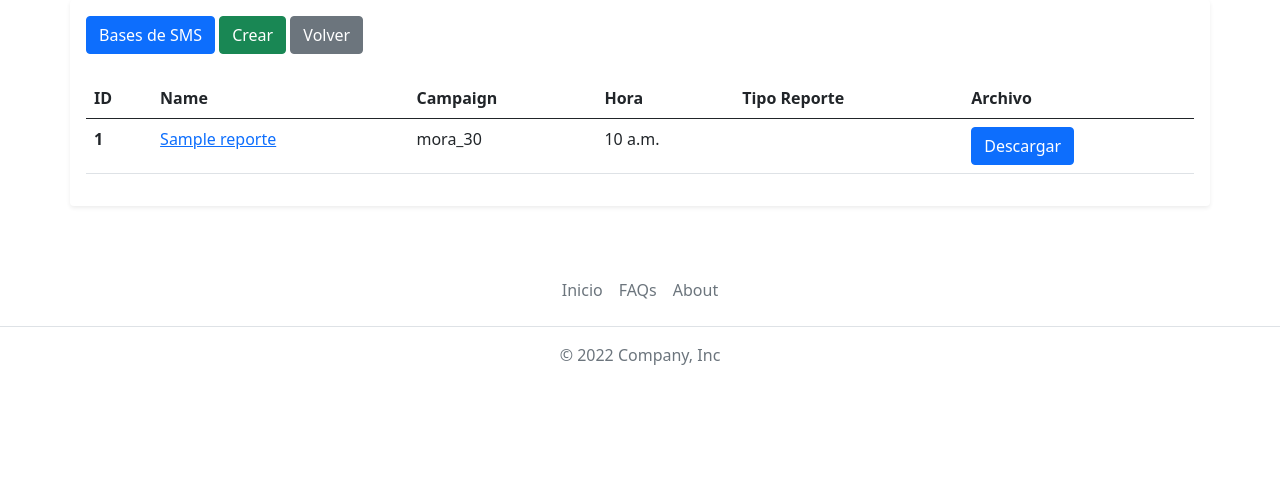
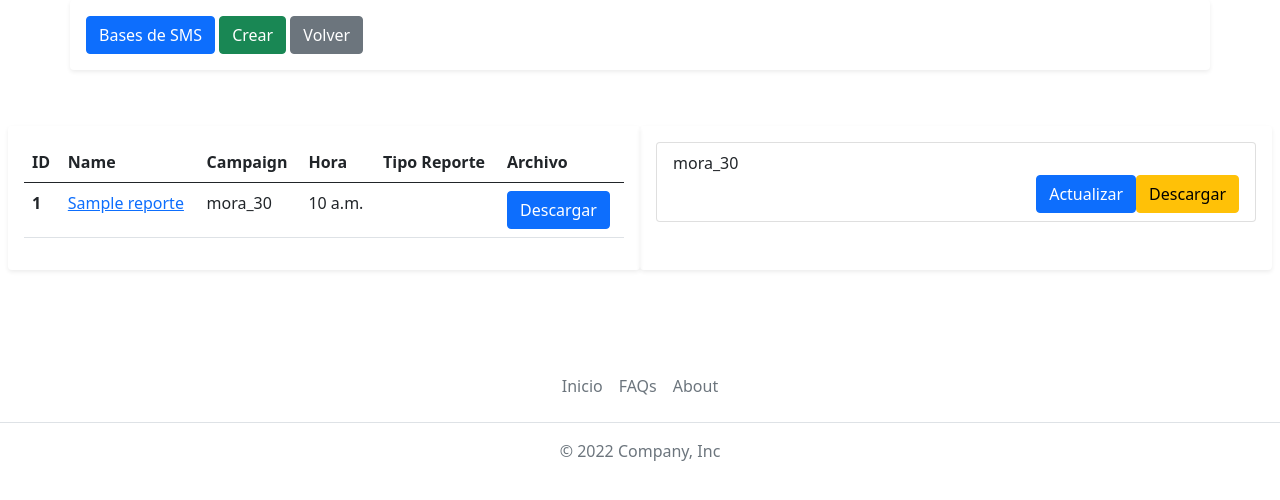
Before and after one commit to Coordinador-BD-SFT/Recupera-Opertools, a Django app: template reportes/templates/reportes/reportes.html in a window 1280 px wide. Shown: the part 136-636 px from the top of the page. Run offline with Django 5.2, Linux system fonts and the light colour scheme; the template is opened without the code that fills it: values that come from a table or form of the project are taken from there, others are empty; tables that the repository leaves empty hold one stand-in row (values such as "Sample post").

```diff
--- a/reportes/templates/reportes/reporte_form.html
+++ b/reportes/templates/reportes/reporte_form.html
@@ -3,9 +3,9 @@
 
 {% block content %}
 
-<div class="container">
+<div class="container-sm">
     <h1>Crear</h1>
-    <form  action="{% url 'reportes:crear' report_type.name %}" method="post" enctype="multipart/form-data">
+    <form novalidate action="{% url 'reportes:crear' report_type.name %}" method="post" enctype="multipart/form-data">
         {% csrf_token %}
         {{ form|crispy }}
         <button type="submit" class="btn btn-primary">Guardar</button>
--- a/reportes/templates/reportes/reportes.html
+++ b/reportes/templates/reportes/reportes.html
@@ -2,10 +2,14 @@
 
 {% block content %}
 <div class="container shadow-sm p-3 mb-5 bg-body-tertiary rounded">
-    <a class="btn btn-primary" href="{% url 'reportes:sms_bases' report_type.name  %}" role="button">Bases de SMS</a>
+    <a class=" btn btn-primary" href="{% url 'reportes:sms_bases' report_type.name  %}" role="button">Bases de
+        SMS</a>
     <a class="btn btn-success" href="{% url 'reportes:crear' report_type.name %}" role="button">Crear</a>
     <a class="btn btn-secondary" href="{% url 'reportes:index' %}" role="button">Volver</a>
-    <br><br>
+</div>
+<div class="d-flex p-2">
+    <section class="container shadow-sm p-3 mb-5 bg-body-tertiary rounded">
+        <!-- <br><br> -->
         <table class="table table-hover">
             <thead>
                 <tr>
@@ -30,7 +34,8 @@
                     <td>{{ reporte.hora }}</td>
                     <td>{{ reporte.report_type }}</td>
                     <td>
-                    <a href="{% url 'reportes:reporte_download' report_type.name reporte.id %}" class="btn btn-primary">
+                        <a href="{% url 'reportes:reporte_download' report_type.name reporte.id %}"
+                            class="btn btn-primary">
                             Descargar
                         </a>
                     </td>
@@ -38,6 +43,26 @@
                 {% endfor %}
             </tbody>
         </table>
+    </section>
+    <section class="container shadow-sm p-3 mb-5 bg-body-tertiary rounded"">
+        <ul class=" list-group">
+        {% for sms_base in sms_bases %}
+        <li class="list-group-item" aria-current="true">
+            <div>
+                {{ sms_base.name }}
+            </div>
+            <div class="d-flex justify-content-end">
+                <a class="btn btn-primary" href="{% url 'reportes:sms_update' report_type.name sms_base.id %}">
+                    Actualizar
+                </a>
+                <a href="{% url 'reportes:sms_base_download' report_type.name sms_base.id %}" class="btn btn-warning">
+                    Descargar
+                </a>
+            </div>
+        </li>
+        {% endfor %}
+        </ul>
+    </section>
 </div>
 
 {% endblock %}
--- a/reportes/templates/reportes/sms_base_update.html
+++ b/reportes/templates/reportes/sms_base_update.html
@@ -3,7 +3,7 @@
 
 {% block content %}
 <div class="container">
-    <form action="" method="post" enctype="multipart/form-data">
+    <form novalidate action="" method="post" enctype="multipart/form-data">
         {% csrf_token %}
         {{ form|crispy }}
         <button type="submit" class="btn btn-primary">Actualizar</button>
```
Also changed, not shown: reportes/forms.py (+13 -8 lines), reportes/templates/reportes/index.html (+7 -1 lines). Lines whose indentation alone changed are shown as unchanged.
